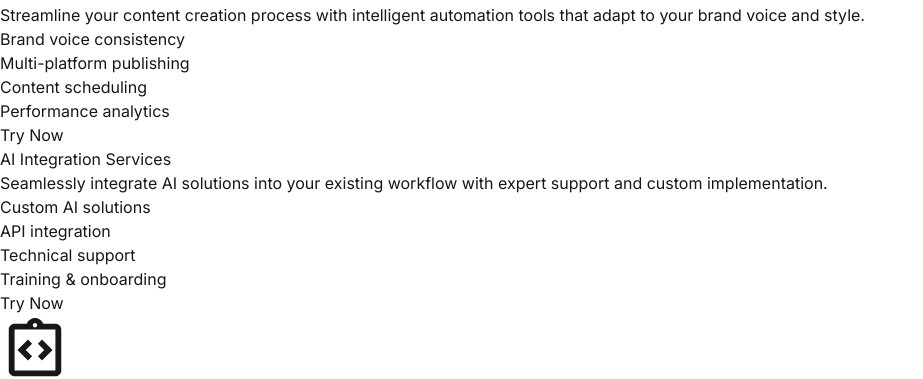
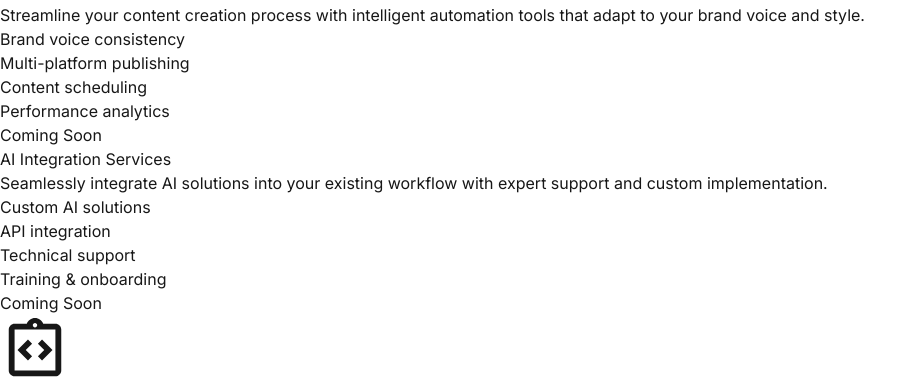
Before and after one commit to SaSanju/ai-solution-app, a Next.js app: page /solutions in a window 1280 px wide. Shown: the part 828-1207 px from the top of the page, without its empty margins (0-923 px from the left). Built offline with nearby package versions, Linux system fonts and the light colour scheme; no server answers.

Commit message:
Update payment handling to retrieve subscription ID from payment notes and modify button text in Solutions component to reflect availability based on solution ID.

```diff
--- a/src/app/api/subscription/webhook/route.js
+++ b/src/app/api/subscription/webhook/route.js
@@ -138,7 +138,7 @@ async function handlePaymentCaptured(payment) {
   console.log('Payment captured:', payment.id);
 
   // Get the subscription ID from the payment
-  const subscriptionId = payment.subscription_id;
+  const subscriptionId = payment.notes?.subscription_id;
 
   if (!subscriptionId) {
     console.log('No subscription ID found in payment');
--- a/src/app/solutions/page.jsx
+++ b/src/app/solutions/page.jsx
@@ -144,7 +144,7 @@ const Solutions = () => {
                                         onClick={() => handleSolutionClick(solution.link)}
                                         className="mt-6 bg-gradient-to-r from-blue-600 to-purple-600 text-white px-6 py-3 rounded-lg hover:from-blue-700 hover:to-purple-700 transition-all duration-300"
                                     >
-                                        Try Now
+                                        {solution.id === "content-automation" || solution.id === "ai-integration" ? "Coming Soon" : "Try Now"}
                                     </button>
                                 </div>
                             </>
@@ -169,7 +169,7 @@ const Solutions = () => {
                                         onClick={() => handleSolutionClick(solution.link)}
                                         className="mt-6 bg-gradient-to-r from-blue-600 to-purple-600 text-white px-6 py-3 rounded-lg hover:from-blue-700 hover:to-purple-700 transition-all duration-300"
                                     >
-                                        Try Now
+                                        {solution.id === "content-automation" || solution.id === "ai-integration" ? "Coming Soon" : "Try Now"}
                                     </button>
                                 </div>
 
```
